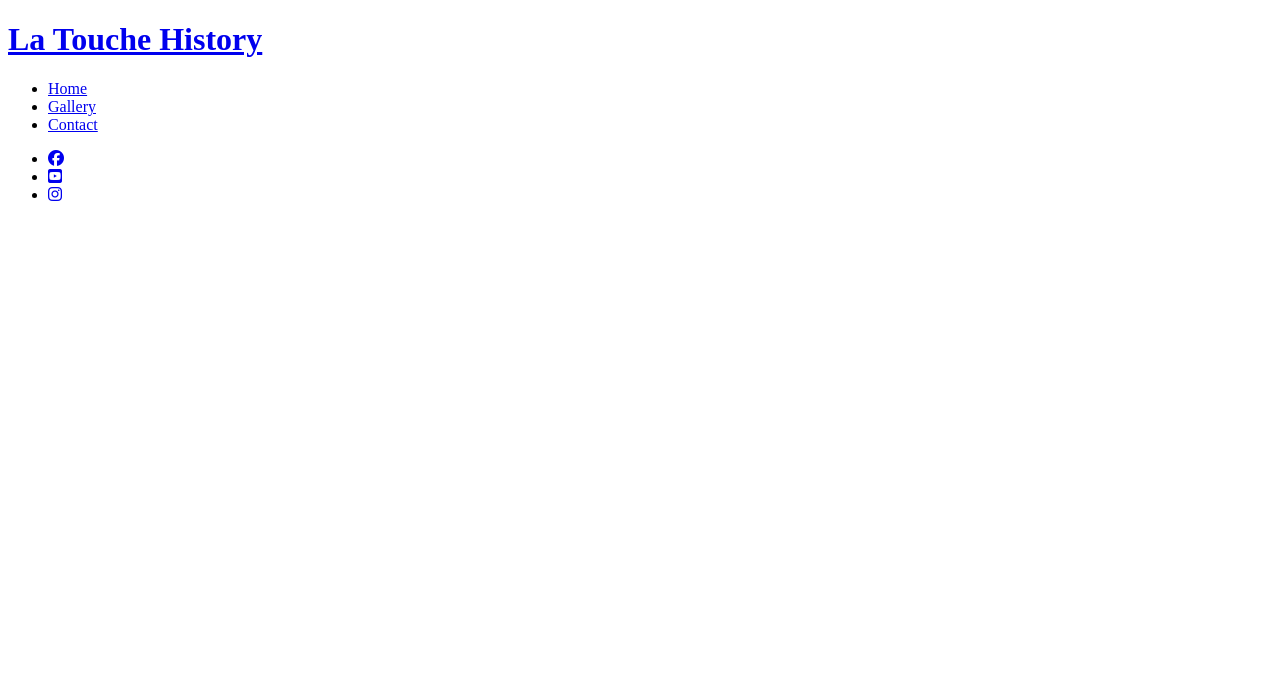
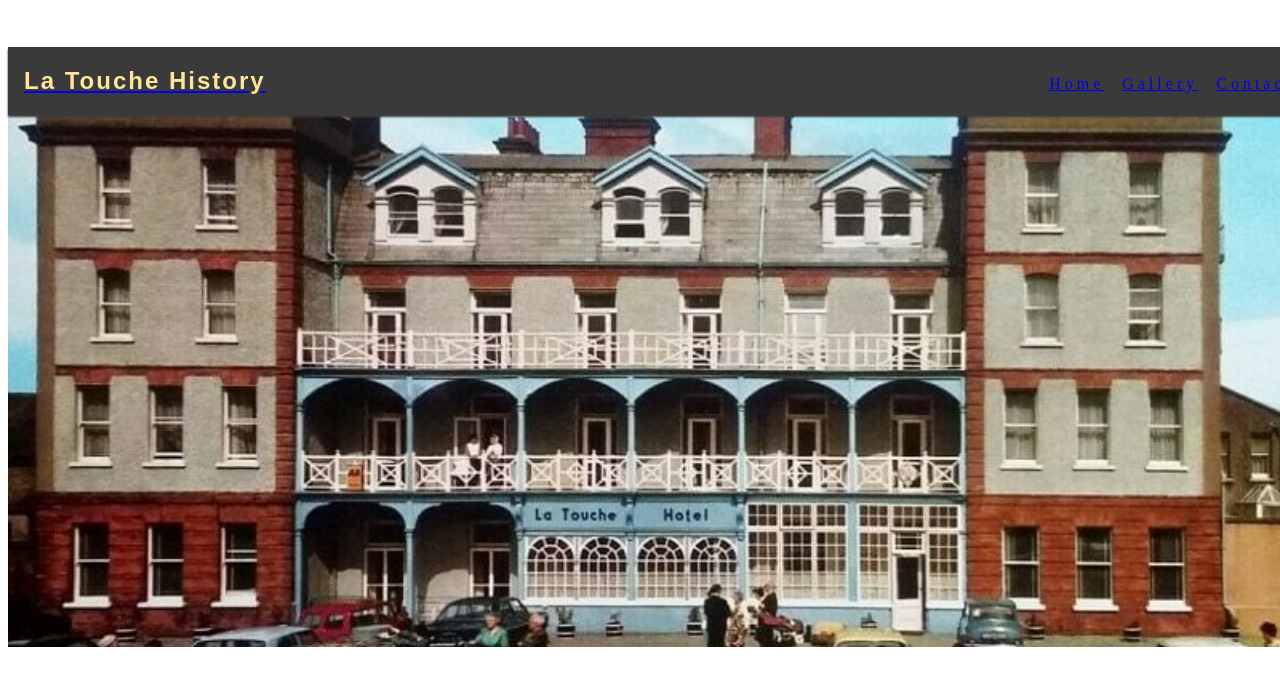
Before and after one commit to lauramayfox/latouchehotel, a plain HTML site: page index.html in a window 1280 px wide. Drawn offline with Linux system fonts and the light colour scheme.

Commit message:
added header and nav and added styling to them. added hero image below header

```diff
--- a/assets/css/style.css
+++ b/assets/css/style.css
@@ -0,0 +1,64 @@
+/* Google fonts import */
+@import url(<link rel="preconnect" href="https://fonts.googleapis.com"><link rel="preconnect" href="https://fonts.gstatic.com"
+crossorigin><link href="https://fonts.googleapis.com/css2?family=Nunito:wght@200&family=Playfair+Display:wght@400;600&display=swap" rel="stylesheet">);
+
+
+h1,
+h2,
+h3 {
+    font-family: 'preconnect', sans-serif;
+    text-transform: capitalize;
+    letter-spacing: 2px;
+    color: #FFE599;
+
+}
+
+/* Header */
+header {
+    background-color: #3a3a3a;
+    padding: 0 1rem;
+    position: fixed;
+    z-index: 99;
+    width: 100%;
+    box-shadow: 0 2px 2px #3a3a3a;
+    display: flex;
+    justify-content: space-between;
+    align-items: baseline;
+}
+
+
+#menu {
+    font-size: 90%%;
+    letter-spacing: 4px;
+    list-style-type: none;
+
+
+    ul {
+            list-style: none;
+        }
+
+        li {
+            display: inline-block;
+            margin-right: 10px;
+            /* add spacing between items */
+        }
+}
+
+/* Main content */
+main {
+    /* Enlarge main element to push footer down*/
+    flex: 1 0 auto;
+    /* Add margin at the top to prevent content from being covered by the header */
+    margin-top: 47px;
+    /* Enable flex properties for child elements */
+    display: flex;
+    flex-direction: column;
+}
+
+/* Hero section */
+#hero {
+    height: 600px;
+    width: 100%;
+    background: url("/assets/images/latouche70s.jpeg") no-repeat center center/cover;
+    position: fixed;
+}
--- a/index.html
+++ b/index.html
@@ -23,17 +23,28 @@
 <!-- Header -->
 <header>
     <a href="index.html">
-        <h1 id="logo">La Touche History</h1>
+        <h2 id="logo">La Touche History</h2>
     </a>
 <nav>
     <ul id="menu">
         <li><a href="index.html" class="active">Home</a></li>
         <li><a href="gallery.html">Gallery</a></li>
         <li><a href="contact.html">Contact</a></li>
+
+
     </ul>
 </nav>
 
     </header>
+
+<!-- Main content -->
+<main>
+    <section id="hero">
+        <div id="cover-text">
+            <h2> </h2>
+            <h3> </h3>
+        </div>
+    </section>
 
 
     <!-- Footer -->
```
